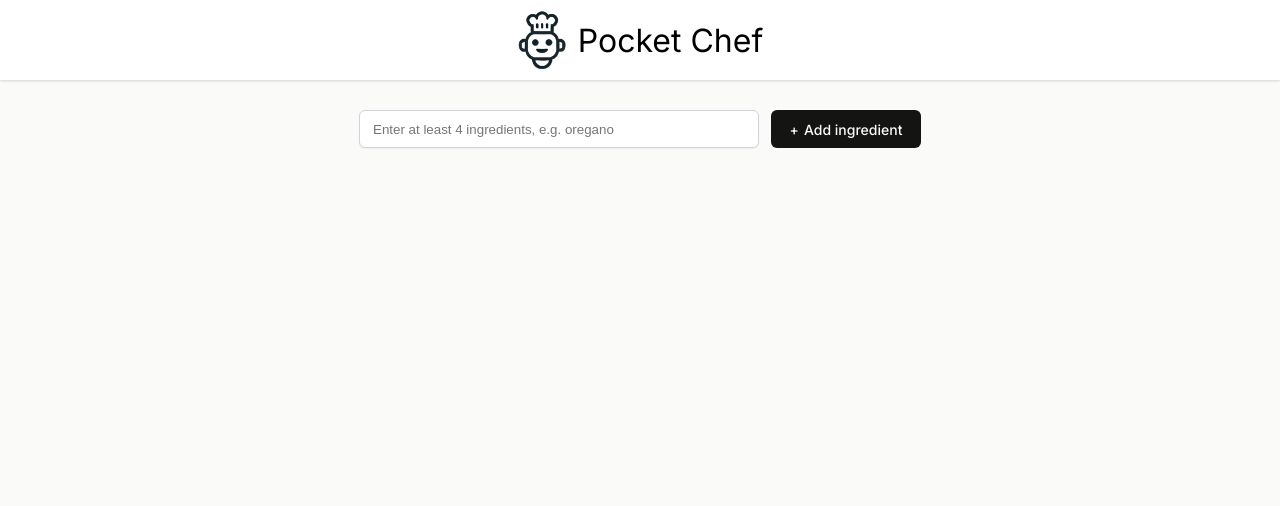
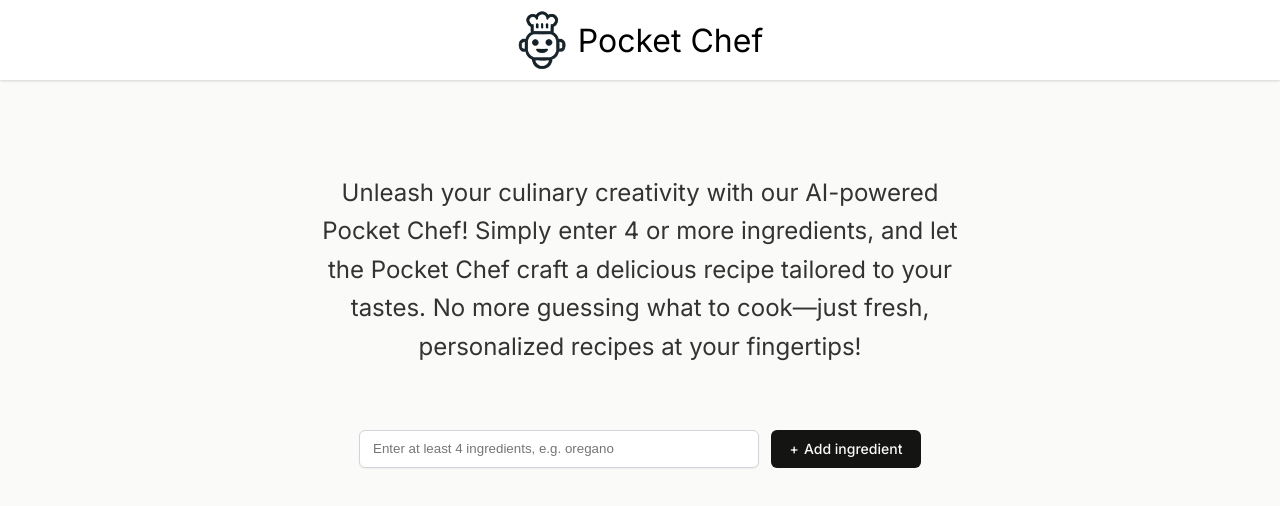
Before and after one commit to dthom26/pocket-chef, a React (Vite) app: page / in a window 1280 px wide. Shown: the top 506 px of the page. Built offline with nearby package versions, Linux system fonts and the light colour scheme; no server answers; what @huggingface/inference would draw is missing.

Commit message:
added hero section and css as well.

```diff
--- a/src/components/Hero.jsx
+++ b/src/components/Hero.jsx
@@ -2,8 +2,8 @@ import React from "react";
 
 function Hero() {
   return (
-    <div>
-      <p>
+    <div className="hero-container">
+      <p className="hero-text">
         Unleash your culinary creativity with our AI-powered Pocket Chef! Simply
         enter 4 or more ingredients, and let the Pocket Chef craft a delicious
         recipe tailored to your tastes. No more guessing what to cook—just
--- a/src/components/Main.jsx
+++ b/src/components/Main.jsx
@@ -2,6 +2,7 @@ import { useState, useEffect, useRef } from "react";
 import IngredientsList from "./IngredientsList";
 import Recipe from "./Recipe";
 import { getRecipeFromMistral } from "./ai";
+import Hero from "./Hero";
 
 function ChefApp() {
   const [ingredients, setIngredients] = useState([]);
@@ -36,6 +37,7 @@ function ChefApp() {
 
   return (
     <main>
+      <Hero />
       <form action={addIngredient} className="add-ingredient-form">
         <input
           type="text"
--- a/src/index.css
+++ b/src/index.css
@@ -9,6 +9,21 @@ main {
   /* Optional: Limits the width of the content for better readability */
   margin: 0 auto;
   /* Centers the content horizontally */
+  animation: fadeIn 1s ease-in-out;
+  /* Add fade-in animation */
+}
+
+/* Fade-in animation */
+@keyframes fadeIn {
+  from {
+    opacity: 0;
+    transform: translateY(20px);
+  }
+
+  to {
+    opacity: 1;
+    transform: translateY(0);
+  }
 }
 
 body {
@@ -75,8 +90,7 @@ main {
 ul.ingredients-list {
   margin-bottom: 48px;
   list-style: none;
-
-
+  animation: fadeIn 1s ease-in-out;
 }
 
 ul.ingredients-list>li {
@@ -176,3 +190,60 @@ ul.ingredients-list>li {
   gap: 16px;
   /* Add space between the button and the container */
 }
+
+.hero-container {
+
+  /* Subtle gradient */
+  padding: 4rem 2rem;
+  /* Add padding for spacing */
+  border-radius: 12px;
+  /* Soft rounded corners */
+
+  text-align: center;
+  /* Center-align the text */
+  animation: fadeIn 1s ease-in-out;
+  /* Fade-in animation */
+}
+
+.hero-text {
+  font-family: "Inter", sans-serif;
+  /* Modern, clean font */
+  font-size: 1.25rem;
+  /* Adjust size for readability */
+  font-weight: 400;
+  /* Regular weight */
+  line-height: 1.6;
+  /* Improve readability with more spacing */
+  color: #333;
+  /* Dark gray for better contrast */
+  max-width: 800px;
+  /* Limit width for better readability */
+  margin: 0 auto;
+  /* Center the text block */
+}
+
+/* Fade-in animation */
+@keyframes fadeIn {
+  from {
+    opacity: 0;
+    transform: translateY(20px);
+  }
+
+  to {
+    opacity: 1;
+    transform: translateY(0);
+  }
+}
+
+/* Responsive design */
+@media (min-width: 768px) {
+  .hero-container {
+    padding: 4rem 2rem;
+    /* Larger padding on tablets and desktops */
+  }
+
+  .hero-text {
+    font-size: 1.5rem;
+    /* Larger text on larger screens */
+  }
+}
```
